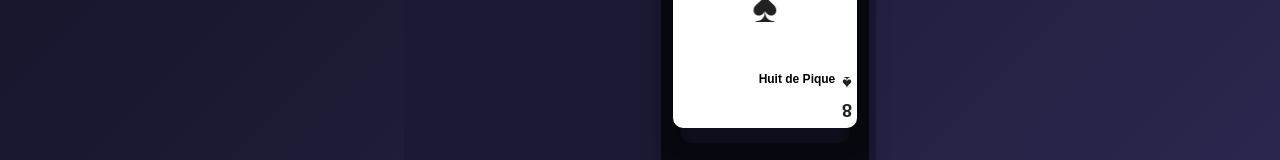
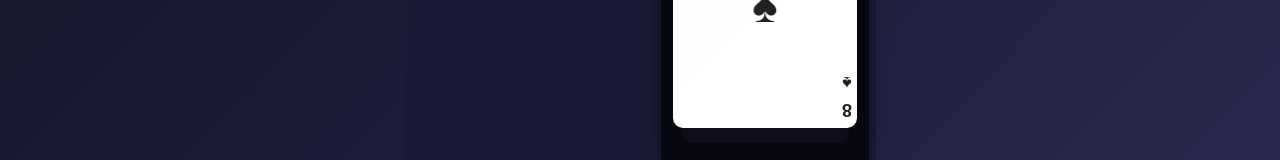
Before and after one commit to nreaud/belotte-app, a Vue app: page /game in a window 1280 px wide. Shown: the part 323-483 px from the top of the page. Built offline with nearby package versions, Linux system fonts and the light colour scheme.

Commit message:
Carte centrale sans le texte

```diff
--- a/src/components/BeloteBiddingPhase.vue
+++ b/src/components/BeloteBiddingPhase.vue
@@ -28,7 +28,7 @@
             <div class="card-value">{{ trumpCard.value }}</div>
             <div class="card-suit" :class="getSuitClass(trumpCard.suit)">{{ getSuitSymbol(trumpCard.suit) }}</div>
           </div>
-          <div class="card-name">{{ getFullCardName(trumpCard) }}</div>
+
         </div>
       </div>
     </div>
```
